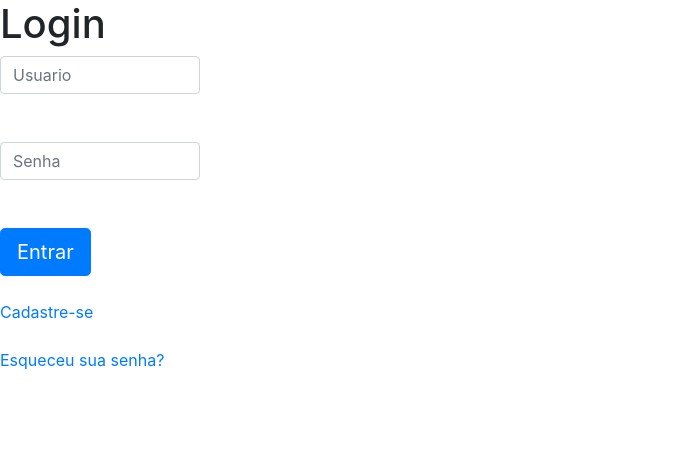
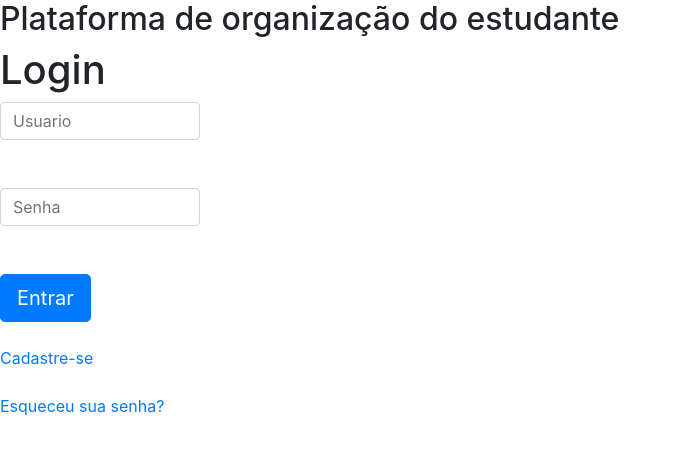
Before and after one commit to pedroca0312/Agenda-1.1, a PHP site: page /login.php in a window 1280 px wide. Shown: the top 455 px of the page, without its empty margins (0-681 px from the left). Run offline with PHP 8.4, Linux system fonts and the light colour scheme; some libraries are stand-ins or nearby versions.

Commit message:
Add files via upload

```diff
--- a/tcc-master/tcc/views/login.php
+++ b/tcc-master/tcc/views/login.php
@@ -9,9 +9,13 @@
 </head>
 <body>
 <form action="?acao=verifica" method="post">
+<div id="titulo">
+
+    <h2>Plataforma de organização do estudante</h2>
+
+</div>
 
     <h1>Login</h1>
-
     <div id="suprema">
 
   <div id="usuario">
@@ -44,6 +48,8 @@
 
   </div>
 
+
+
     </div>
         <script src="https://code.jquery.com/jquery-3.3.1.slim.min.js" integrity="sha384-q8i/X+965DzO0rT7abK41JStQIAqVgRVzpbzo5smXKp4YfRvH+8abtTE1Pi6jizo" crossorigin="anonymous"></script>
         <script src="https://cdnjs.cloudflare.com/ajax/libs/popper.js/1.14.0/umd/popper.min.js" integrity="sha384-cs/chFZiN24E4KMATLdqdvsezGxaGsi4hLGOzlXwp5UZB1LY//20VyM2taTB4QvJ" crossorigin="anonymous"></script>
```
